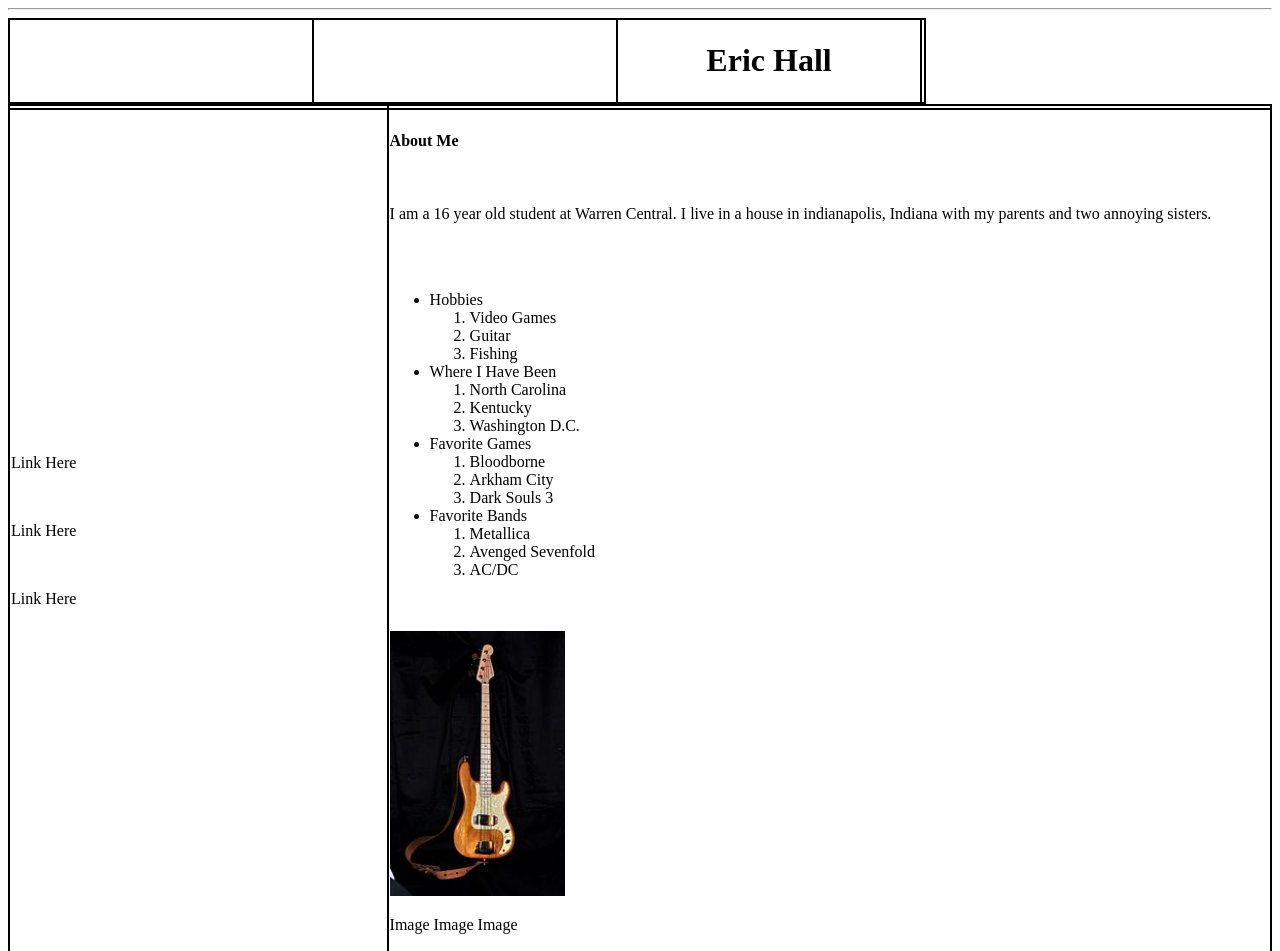
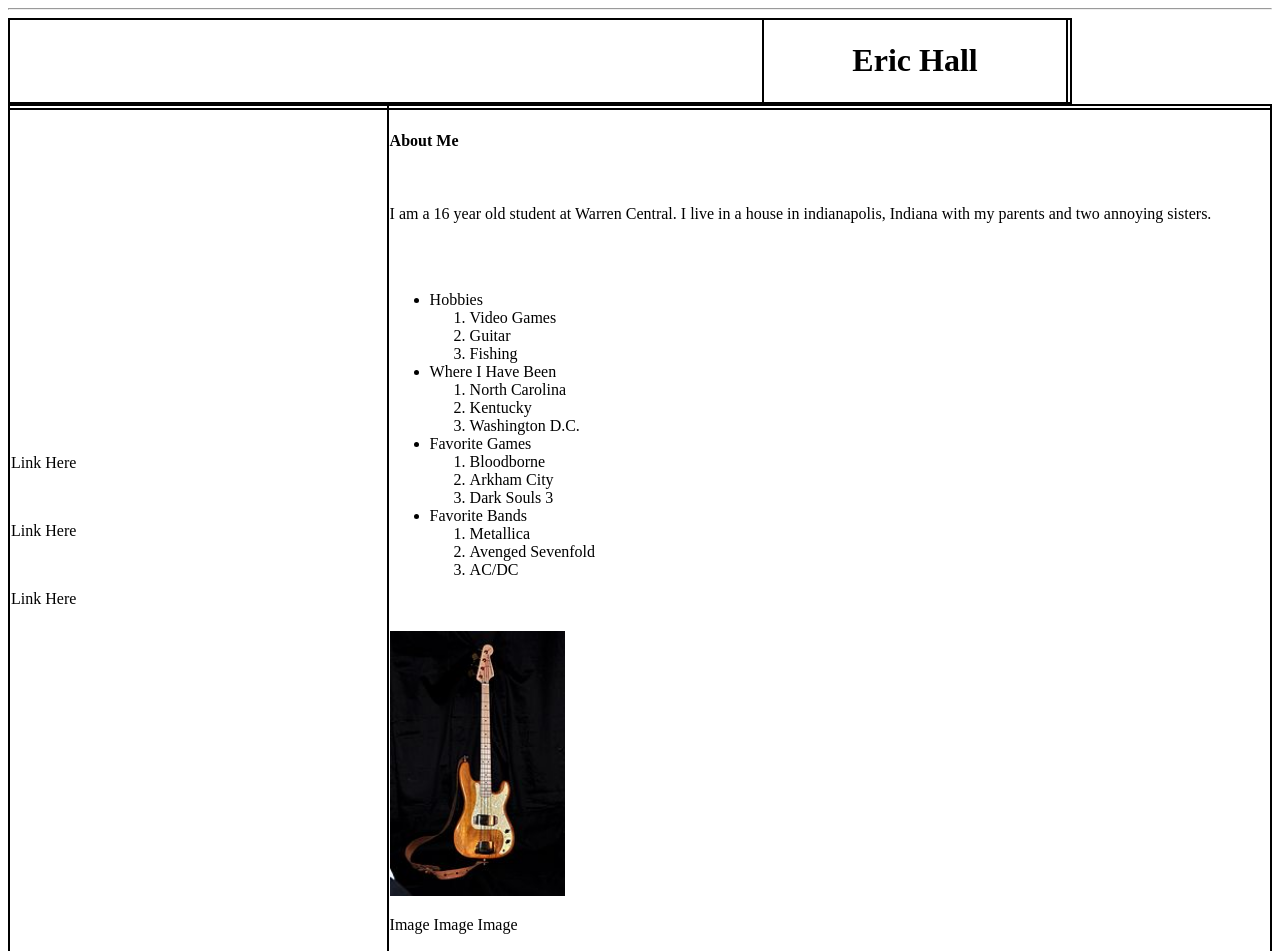
Before and after one commit to halleric/aboutme, a plain HTML site: page index.html in a window 1280 px wide. Shown: the top 951 px of the page. Drawn offline with Linux system fonts and the light colour scheme.

Commit message:
Update index.html

```diff
--- a/index.html
+++ b/index.html
@@ -13,8 +13,7 @@
      }
 </style>
   <table>
-    <th width="300px"></th>
-    <th width="300px"></th>
+    <th width="750px"></th>
     <th width="300px"><h1><strong>Eric Hall</strong></h1><th></table>
 <table width="100%" height="100%">
 <th></th>
```
